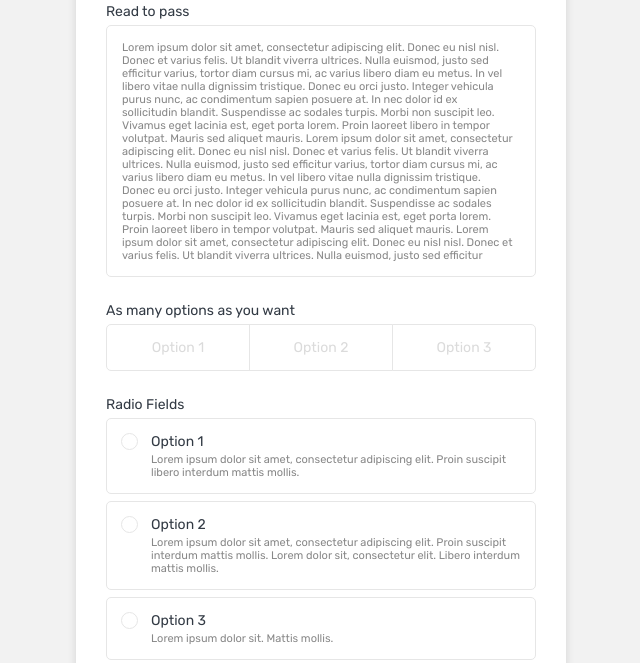
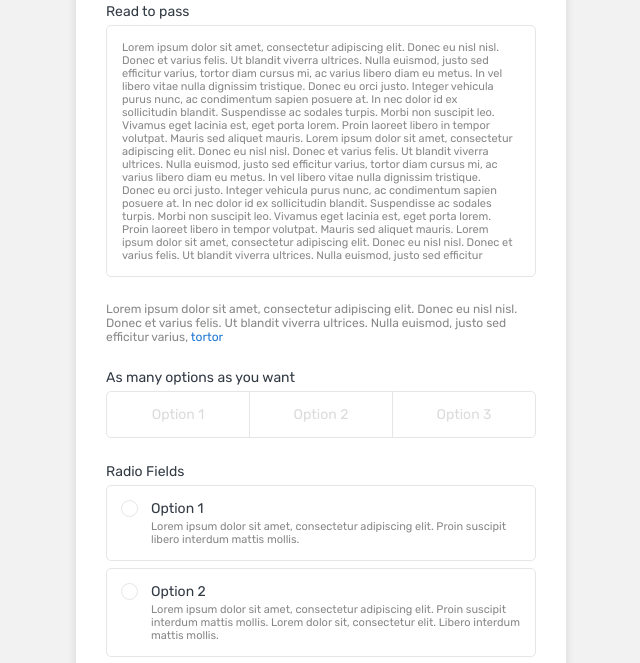
Before and after one commit to c9a2334/c9a2334.github.io, a website: page formfields/testForm.html in a window 1280 px wide. Shown: the part 482-1145 px from the top of the page, without its empty margins (319-959 px from the left). Drawn offline with Linux system fonts and the light colour scheme.

Commit message:
text field

```diff
--- a/formfields/FormFields.css
+++ b/formfields/FormFields.css
@@ -3,10 +3,17 @@
 .field--box, .field--box *, .field--box *:before, .field--box *:after {
     box-sizing: border-box;
 }
+.field--box a{
+    color: #1f77d3;
+    text-decoration: none;
+}
 
 .field--box {
     width: 100%;
-    margin-bottom: 25px
+    margin-bottom: 25px;
+    color: #888;
+    font-size: 12px;
+    word-break: break-word;
 }
 
 .field--title {
--- a/formfields/testForm.html
+++ b/formfields/testForm.html
@@ -43,6 +43,10 @@
                         </div>
                     </div>
                 </div>
+            </div>
+
+            <div class="field--box">
+                Lorem ipsum dolor sit amet, consectetur adipiscing elit. Donec eu nisl nisl. Donec et varius felis. Ut blandit viverra ultrices. Nulla euismod, justo sed efficitur varius, <a href="#">tortor</a>
             </div>
 
             <div class="field--box">
```
